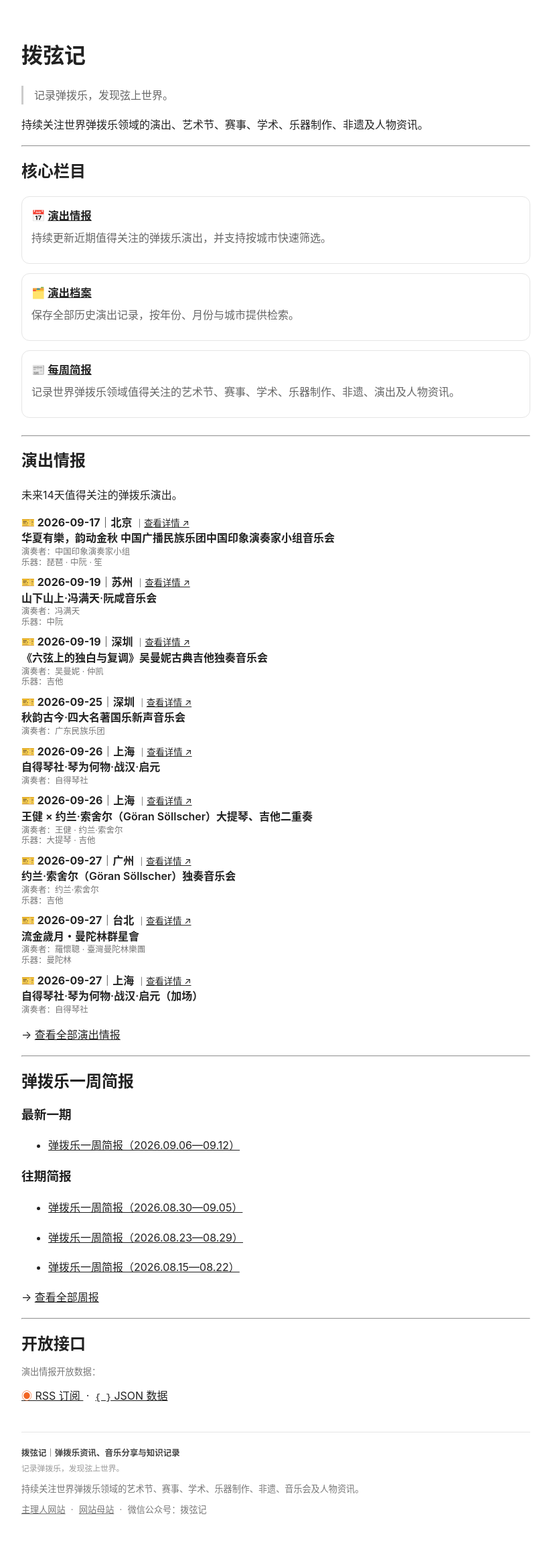
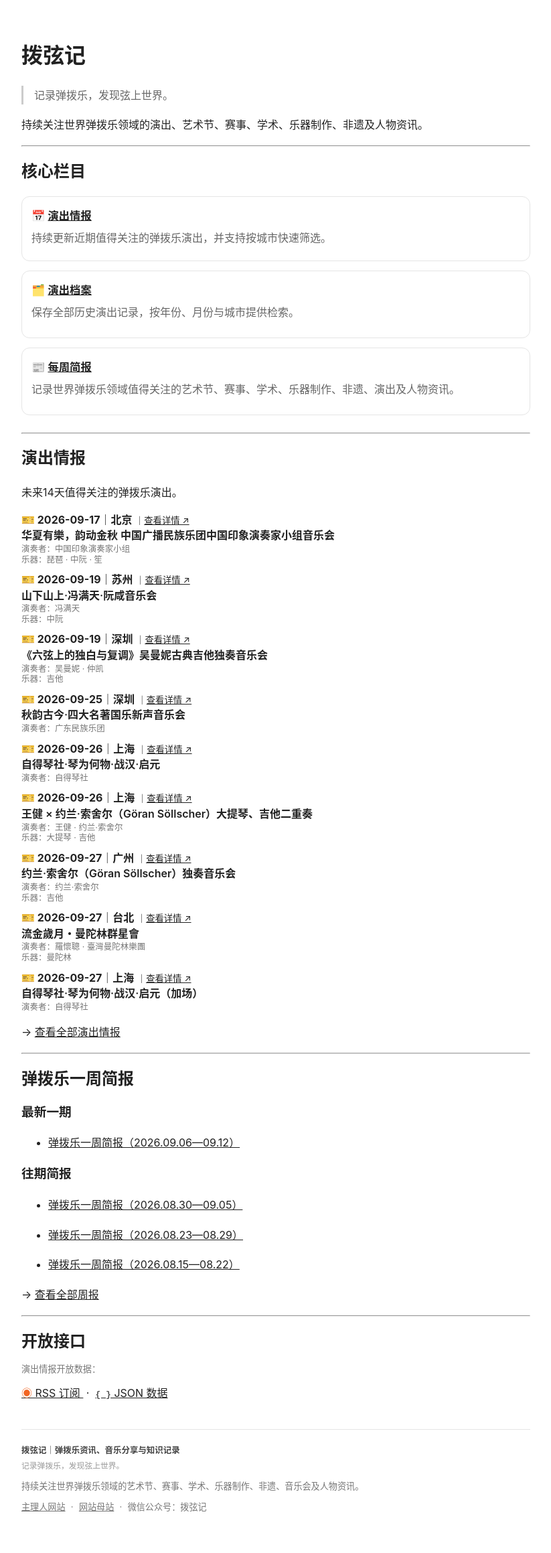
Before and after one commit to KeenKwok/boxianji, a Jekyll site: the page built from index.md, in a window 1280 px wide. Shown: the whole page at 67% size, without its empty margins (228-1051 px from the left). Built offline with Jekyll 4.4.1, drawn with Linux system fonts in a browser that asks for light colours.

Commit message:
更新 index.md

```diff
--- a/index.md
+++ b/index.md
@@ -19,7 +19,7 @@ title: 首页
     <div style="font-weight:600;font-size:1.02em;margin-bottom:6px;">
       📅 <a href="{{ '/attention/' | relative_url }}">演出情报</a>
     </div>
-    <div style="color:#666;line-height:1.6;margin-bottom:10px;">
+    <div style="color:#666;line-height:1.6;margin-bottom:6px;">
       持续更新近期值得关注的弹拨乐演出，并支持按城市快速筛选。
     </div>
   </div>
```
